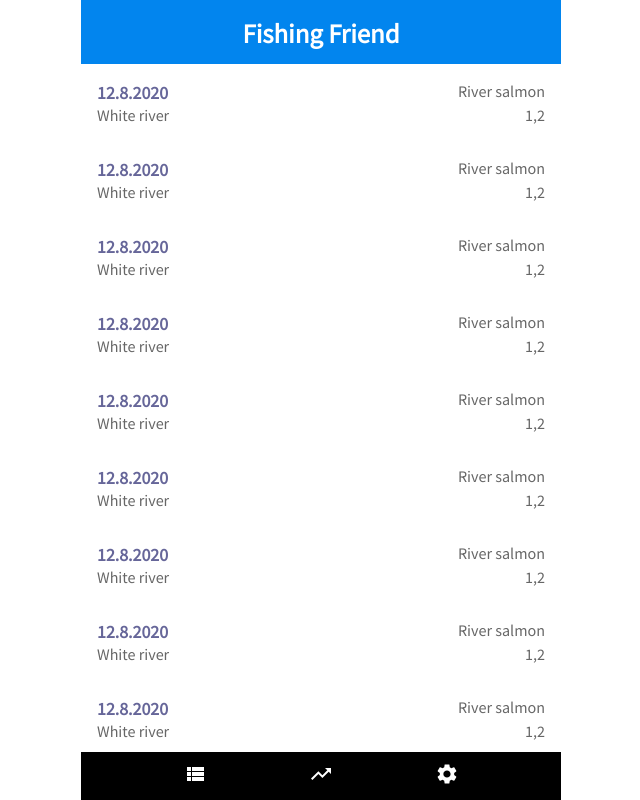
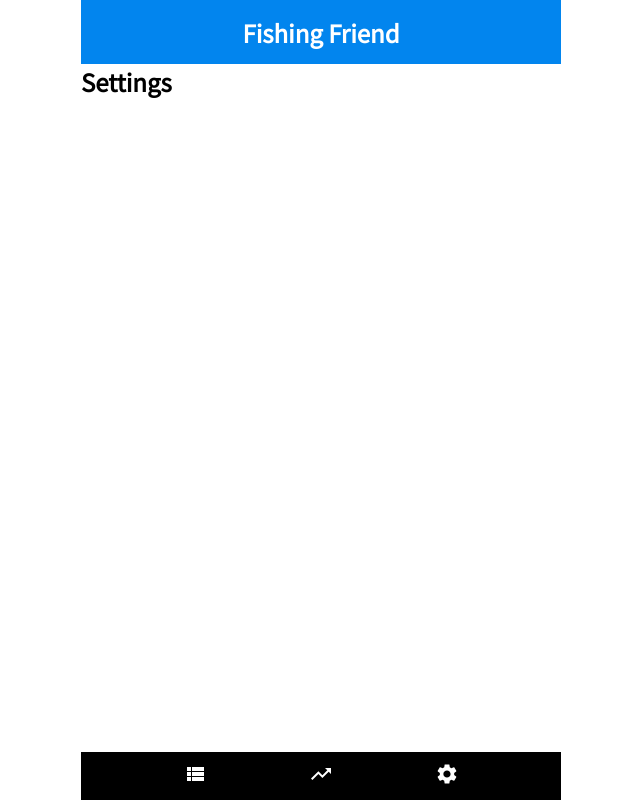
Before and after one commit to julkusa1/Fishingfriend, a React (Create React App) app: page /settings in a window 1280 px wide. Shown: the whole page, without its empty margins (319-959 px from the left). Built offline with nearby package versions, Linux system fonts and the light colour scheme.

Commit message:
Reititys tehty

```diff
--- a/package.json
+++ b/package.json
@@ -10,6 +10,7 @@
     "@testing-library/user-event": "^7.2.1",
     "react": "^16.13.1",
     "react-dom": "^16.13.1",
+    "react-router-dom": "^5.2.0",
     "react-scripts": "3.4.3"
   },
   "scripts": {
--- a/src/App.js
+++ b/src/App.js
@@ -1,29 +1,24 @@
 import React from 'react';
+import { BrowserRouter as Router, Route } from "react-router-dom";
 import './App.css';
 
 import Header from "./components/Header/Header";  //Nostetaan Header komponentti Appiin
+import List from "./components/List/List";  //Nostetaan lista Appiin
+import Stats from "./components/Stats/Stats"; //Nostetaan tilasto Appiin
+import Settings from "./components/Settings/Settings";  //Nostetaan asetukset Appiin
 import Menu from "./components/Menu/Menu";    //Nostetaan menu Appiin
-import Fishcard from "./components/Fishcard/Fishcard";  //Nostetaan kalakortti Appiin
-import Content from "./components/Content/Content";   //Nostetaan content Appiin
 
-function App() {
+function App() {                    //Nostetaan komponentit App funktioon reitittimellä
   return (
-    <div className="App">
-      <Header/>
-      <Content>
-        <Fishcard/>
-        <Fishcard/>
-        <Fishcard/>
-        <Fishcard/>
-        <Fishcard/>
-        <Fishcard/>
-        <Fishcard/>
-        <Fishcard/>
-        <Fishcard/>
-        <Fishcard/>
-      </Content>
-      <Menu/>
-    </div>
+    <Router>
+      <div className="App">
+        <Header/>
+        <Route path="/" exact component= {List}/>
+        <Route path="/stats" component= {Stats}/>
+        <Route path="/settings" component= {Settings}/>
+        <Menu/>
+      </div>
+    </Router>
   );
 }
 
--- /dev/null
+++ b/src/components/List/List.js
@@ -0,0 +1,23 @@
+import React from "react";
+
+import Fishcard from "../Fishcard/Fishcard"; //Nostetaan kalakortti komponenteista
+import Content from "../Content/Content";
+
+function List(props) {
+    return (
+      <Content>
+        <Fishcard/>
+        <Fishcard/>
+        <Fishcard/>
+        <Fishcard/>
+        <Fishcard/>
+        <Fishcard/>
+        <Fishcard/>
+        <Fishcard/>
+        <Fishcard/>
+        <Fishcard/>
+      </Content>
+    );
+  }
+
+  export default List;
--- a/src/components/Menu/Menu.js
+++ b/src/components/Menu/Menu.js
@@ -1,4 +1,5 @@
 import React from "react";
+import { Link } from "react-router-dom";
 
 import "./Menu.css";              //Tuodaan Menun tyylimääritteet
 import ViewList from "@material-ui/icons/ViewList";   //Tuodaan ikonit
@@ -8,9 +9,9 @@
 function Menu(props) {              //Menun napit
     return (
       <div className="menu">
-        <div className="menu__button"><ViewList htmlColor="#fff" /></div>
-        <div className="menu__button"><TrendingUp htmlColor="#fff" /></div>
-        <div className="menu__button"><Settings htmlColor="#fff" /></div>
+        <Link to="/"><div className="menu__button"><ViewList htmlColor="#fff" /></div></Link>
+        <Link to="/stats"><div className="menu__button"><TrendingUp htmlColor="#fff" /></div></Link>
+        <Link to="/settings"><div className="menu__button"><Settings htmlColor="#fff" /></div></Link>
       </div>
     );
 }
--- /dev/null
+++ b/src/components/Settings/Settings.js
@@ -0,0 +1,12 @@
+import React from "react";
+import Content from "../Content/Content";
+
+function Settings(props) {
+    return (
+      <Content>
+        <h2>Settings</h2>
+      </Content>
+    );
+  }
+
+  export default Settings;
--- /dev/null
+++ b/src/components/Stats/Stats.js
@@ -0,0 +1,12 @@
+import React from "react";
+import Content from "../Content/Content";
+
+function Stats(props) {
+    return (
+      <Content>
+        <h2>Stats</h2>
+      </Content>
+    );
+  }
+
+  export default Stats;
```
Also changed, not shown: 1 other file (tests, documents, lock files or other folders).
